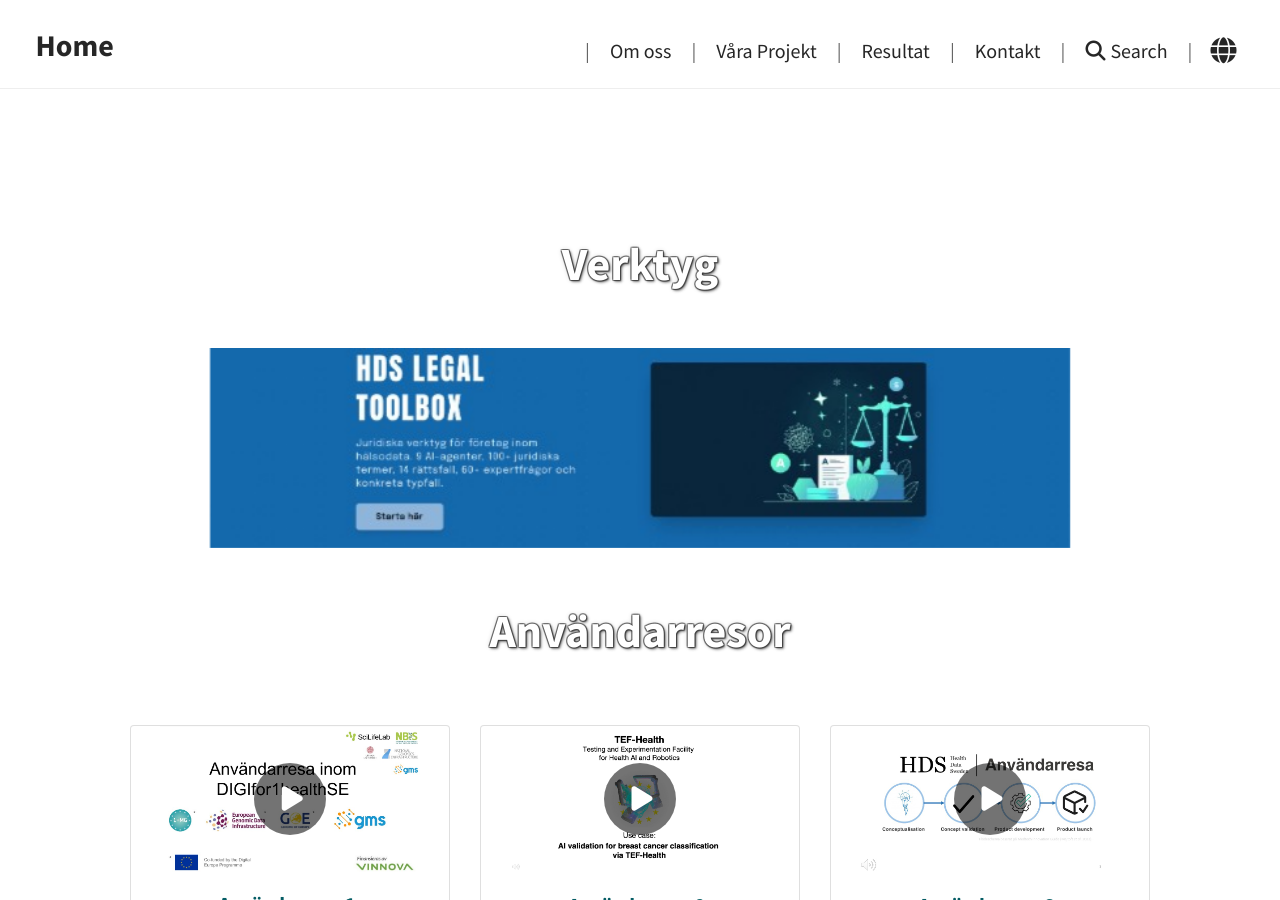
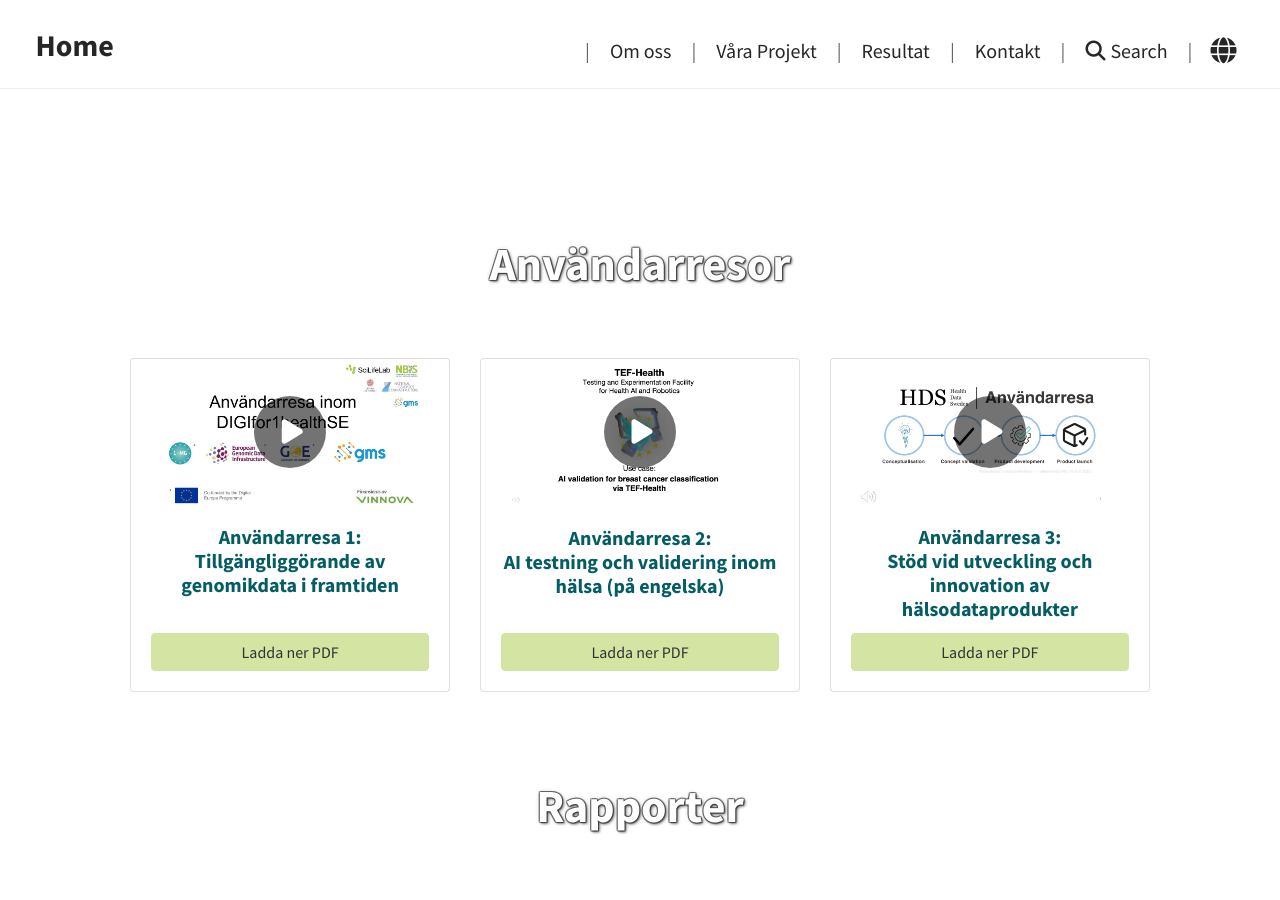
Before and after one commit to ScilifelabDataCentre/DIGIfor1Health_web, a Jekyll site: the page built from pages/outputs/raports.md, in a window 1280 px wide and 900 px high. Built offline with Jekyll 4.4.1, drawn with Linux system fonts in a browser that asks for light colours; a script that is not in the unit is left out; comment, search, counter and statistics services are not loaded.

Commit message:
Update reports page and reference group
Co-authored-by: Cursor <cursoragent@cursor.com>

```diff
--- a/pages/outputs/raports.md
+++ b/pages/outputs/raports.md
@@ -6,14 +6,6 @@ bootstrap: true
 hide: true
 hide_title: true
 ---
-
-<!-- Verktyg section: same width as .container below (matches card row width) -->
-<div class="raports-verktyg-outer">
-  <h1 class="title raports-section-title">Verktyg</h1>
-  <a href="https://legaltoolbox.healthdatasweden.eu/" target="_blank" rel="noopener noreferrer" class="raports-verktyg-image-wrap">
-    <img src="{{ '/outputs/assets/img/HDSlegalToolbox_pic.png' | relative_url }}" alt="HDS Legal Toolbox – Juridiska verktyg för företag inom hälsodata" class="raports-verktyg-img">
-  </a>
-</div>
 
 <div class="container">
 
```
Also changed, not shown: pages/about.md (+2 -1 lines).
